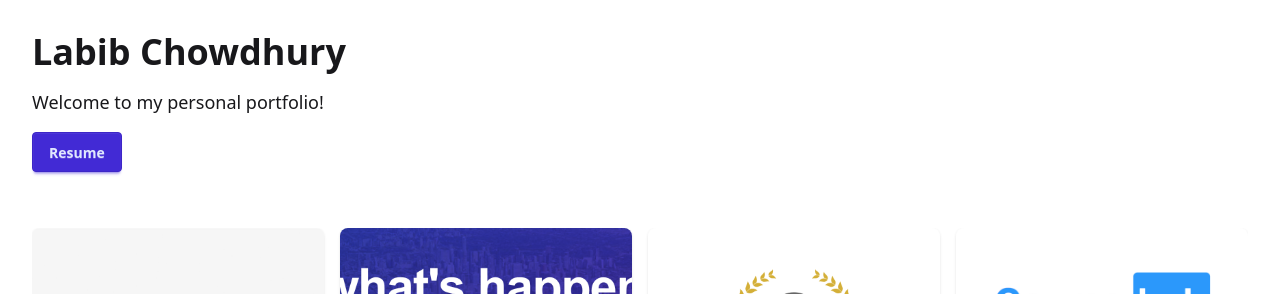
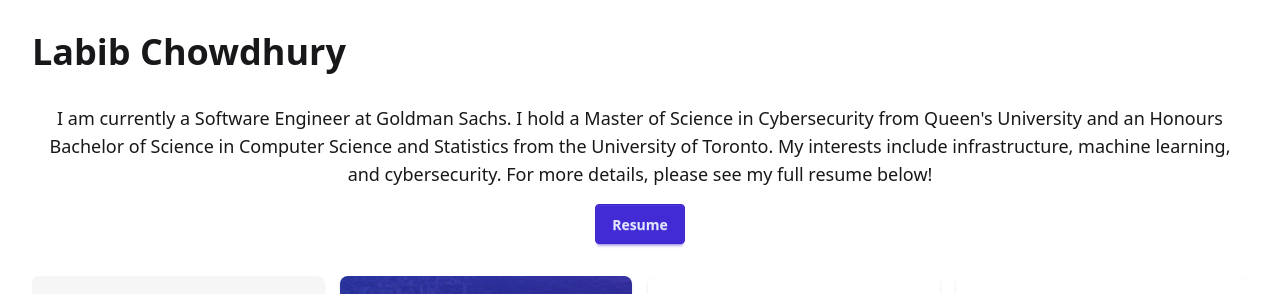
Before and after one commit to labib-c/portfolio, a SvelteKit app: page / in a window 1280 px wide. Shown: the top 294 px of the page. Built offline with nearby package versions, Linux system fonts and the light colour scheme; some icons are missing.

Commit message:
refactor layout and improve theme toggle integration in portfolio page

```diff
--- a/src/routes/+page.svelte
+++ b/src/routes/+page.svelte
@@ -1,5 +1,5 @@
 <script lang="ts">
-    import { ResumePath} from '$lib/Constants';
+    import { ResumePath } from '$lib/Constants';
     import Contact from '$lib/Components/Contact.svelte';
     import Projects from '$lib/Components/Projects.svelte';
     import ThemeToggle from '$lib/Components/ThemeToggle.svelte';
@@ -13,13 +13,16 @@
 </script>
 
 <main class="p-8">
-    <section class="mb-8">
-        <h1 class="text-4xl font-bold mb-4">Labib Chowdhury</h1>
-        <p class="text-lg">Welcome to my personal portfolio!</p>
+    <section class="mb-8 flex items-center justify-between">
+        <h1 class="text-4xl font-bold">Labib Chowdhury</h1>
+        <ThemeToggle />
+    </section>
+    <section class="mb-8 text-center">
+        <p class="text-lg">I am currently a Software Engineer at Goldman Sachs. I hold a Master of Science in Cybersecurity from Queen's University and an Honours Bachelor of Science in Computer Science and Statistics from the University of Toronto.
+            My interests include infrastructure, machine learning, and cybersecurity. For more details, please see my full resume below!</p>
         <button class="btn btn-primary mt-4">
             <a href={ResumePath} download>Resume</a>
         </button>
-        <ThemeToggle />
     </section>
     <Projects />
     <Contact />
```
